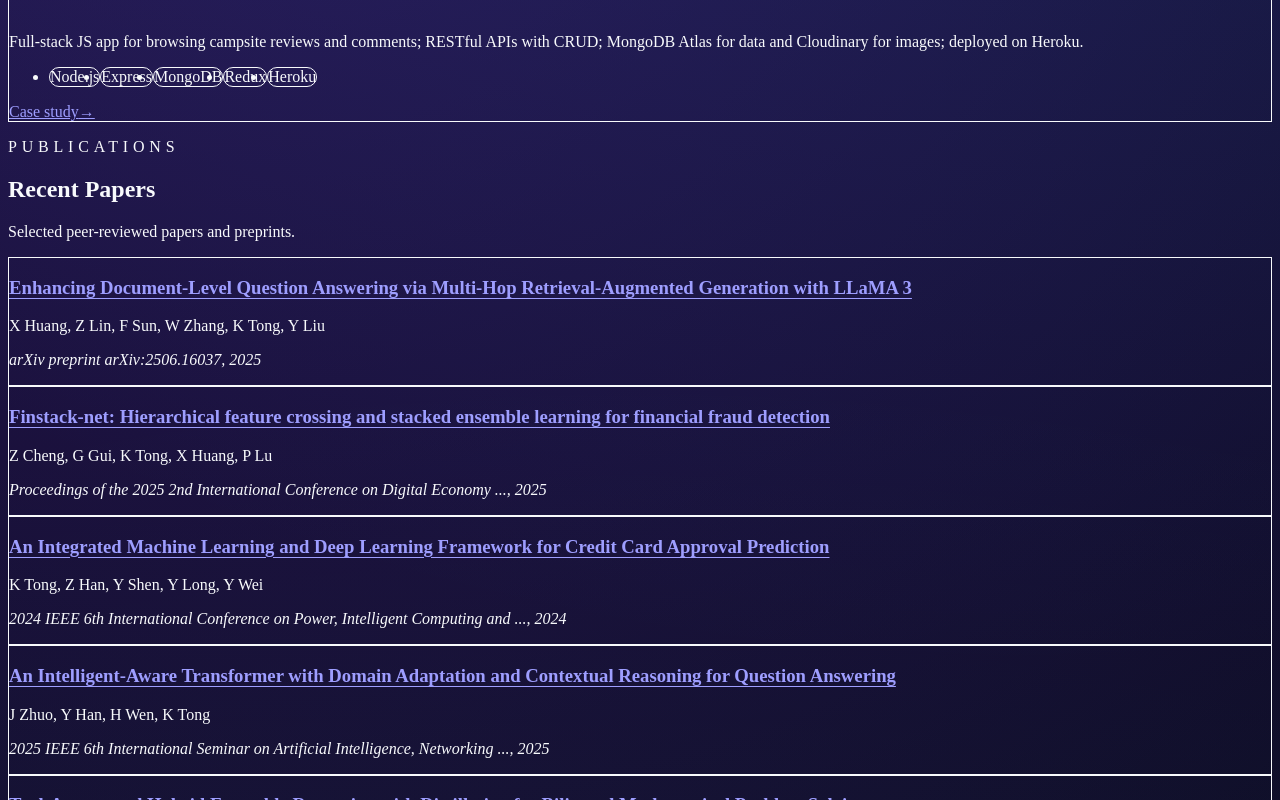
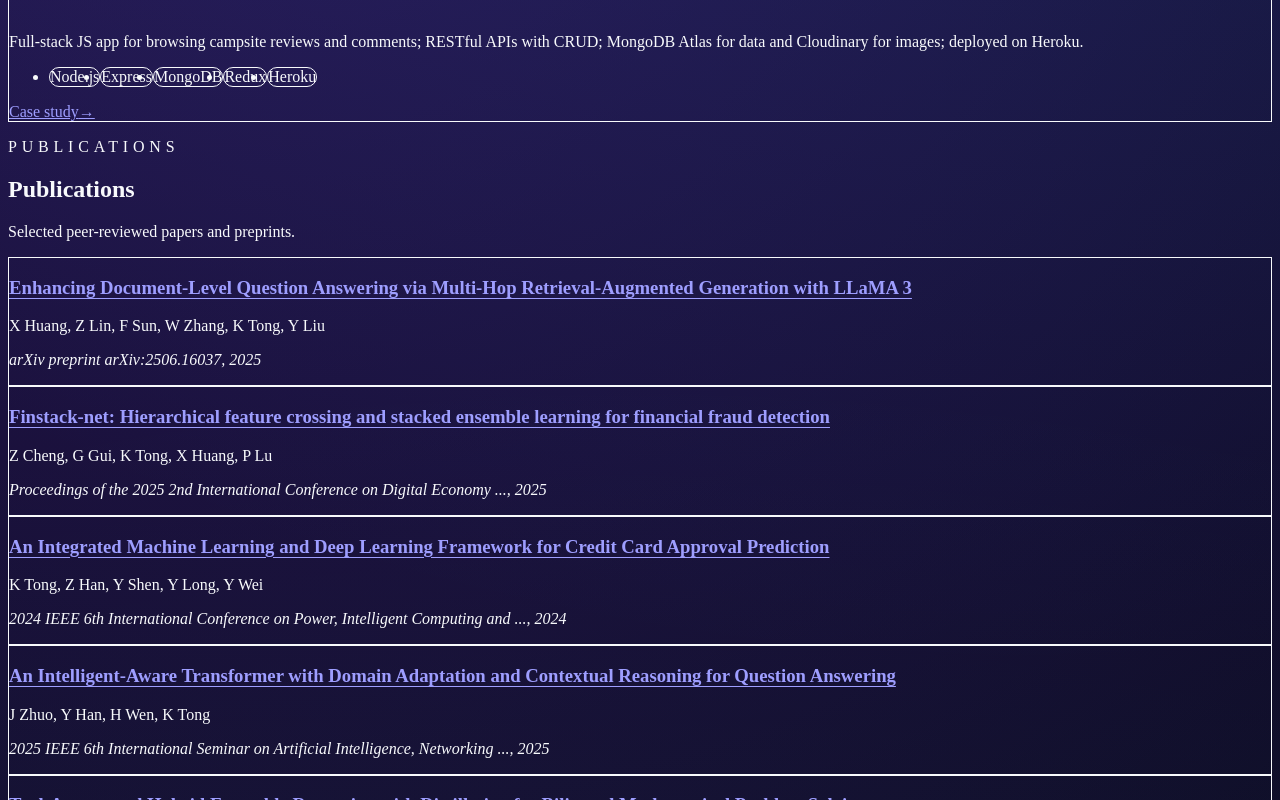
Before and after one commit to kejian-tong/kejian-tong.github.io, a Next.js app: page / in a window 1280 px wide. Shown: the part 1600-2400 px from the top of the page. Built offline with nearby package versions, Linux system fonts and the light colour scheme; no server answers.

Commit message:
feat: rename Papers to Publications, move data, clean up legacy files

```diff
--- a/src/app/components/layout/navbar.tsx
+++ b/src/app/components/layout/navbar.tsx
@@ -11,7 +11,7 @@ import { ThemeToggle } from "@/app/components/ui/theme-toggle";
 const navItems = [
   { label: "About", href: "/#about" },
   { label: "Projects", href: "/#projects" },
-  { label: "Papers", href: "/#papers" },
+  { label: "Publications", href: "/#publications" },
   { label: "Skills", href: "/#skills" },
   { label: "Education", href: "/#education" },
   // Writing hidden for now; placeholder kept in codebase.
@@ -37,7 +37,7 @@ export default function Navbar() {
     const ids = [
       "about",
       "projects",
-      "papers",
+      "publications",
       "skills",
       "education",
       "contact",
--- a/src/app/components/sections/papers.tsx
+++ b/src/app/components/sections/papers.tsx
@@ -1,64 +1,2 @@
-"use client";
-import React from "react";
-
-import Link from "next/link";
-
-import { papers } from "@/utils/data/papers-data";
-import { SectionHeading } from "@/app/components/ui/section-heading";
-import { FadeInView } from "@/app/components/ui/fade-in-view";
-import { motion } from "framer-motion";
-
-const Papers = () => {
-  return (
-    <section id="papers" className="scroll-mt-24">
-      <FadeInView>
-        <SectionHeading
-          eyebrow="Publications"
-          title="Recent Papers"
-          description="Selected peer-reviewed papers and preprints."
-        />
-      </FadeInView>
-
-      <div className="mt-8 grid gap-6">
-        {papers.map((paper, index) => (
-          <FadeInView key={index} delay={index * 0.06}>
-            <motion.article
-              initial={{ opacity: 0, y: 20 }}
-              whileInView={{ opacity: 1, y: 0 }}
-              viewport={{ once: true, margin: "-50px" }}
-              transition={{
-                duration: 0.6,
-                delay: index * 0.06,
-                ease: "easeOut",
-              }}
-              whileHover={{ scale: 1.03, y: -4 }}
-              className="group relative overflow-hidden rounded-3xl border border-white/10 bg-black/30 transition-shadow hover:shadow-xl hover:shadow-blue-500/20"
-            >
-              <div className="space-y-3 p-6">
-                <div>
-                  <h3 className="text-lg font-semibold text-white">
-                    <a
-                      href={paper.href}
-                      target="_blank"
-                      rel="noopener noreferrer"
-                      className="transition hover:text-slate-200 underline-offset-4 hover:underline"
-                    >
-                      {paper.title}
-                    </a>
-                  </h3>
-                </div>
-
-                <p className="text-sm text-white/70">{paper.authors}</p>
-                <p className="text-sm text-white/60 italic">
-                  {paper.publication}, {paper.year}
-                </p>
-              </div>
-            </motion.article>
-          </FadeInView>
-        ))}
-      </div>
-    </section>
-  );
-};
-
-export default Papers;
+// Deprecated compatibility re-export. Prefer importing from `publications`.
+export { default } from "./publications";
--- /dev/null
+++ b/src/app/components/sections/publications.tsx
@@ -0,0 +1,64 @@
+"use client";
+import React from "react";
+
+import Link from "next/link";
+
+import { publications } from "@/utils/data/publications-data";
+import { SectionHeading } from "@/app/components/ui/section-heading";
+import { FadeInView } from "@/app/components/ui/fade-in-view";
+import { motion } from "framer-motion";
+
+const Publications = () => {
+  return (
+    <section id="publications" className="scroll-mt-24">
+      <FadeInView>
+        <SectionHeading
+          eyebrow="Publications"
+          title="Publications"
+          description="Selected peer-reviewed papers and preprints."
+        />
+      </FadeInView>
+
+      <div className="mt-8 grid gap-6">
+        {publications.map((paper, index) => (
+          <FadeInView key={index} delay={index * 0.06}>
+            <motion.article
+              initial={{ opacity: 0, y: 20 }}
+              whileInView={{ opacity: 1, y: 0 }}
+              viewport={{ once: true, margin: "-50px" }}
+              transition={{
+                duration: 0.6,
+                delay: index * 0.06,
+                ease: "easeOut",
+              }}
+              whileHover={{ scale: 1.03, y: -4 }}
+              className="group relative overflow-hidden rounded-3xl border border-white/10 bg-black/30 transition-shadow hover:shadow-xl hover:shadow-blue-500/20"
+            >
+              <div className="space-y-3 p-6">
+                <div>
+                  <h3 className="text-lg font-semibold text-white">
+                    <a
+                      href={paper.href}
+                      target="_blank"
+                      rel="noopener noreferrer"
+                      className="transition hover:text-slate-200 underline-offset-4 hover:underline"
+                    >
+                      {paper.title}
+                    </a>
+                  </h3>
+                </div>
+
+                <p className="text-sm text-white/70">{paper.authors}</p>
+                <p className="text-sm text-white/60 italic">
+                  {paper.publication}, {paper.year}
+                </p>
+              </div>
+            </motion.article>
+          </FadeInView>
+        ))}
+      </div>
+    </section>
+  );
+};
+
+export default Publications;
--- a/src/app/page.tsx
+++ b/src/app/page.tsx
@@ -3,7 +3,7 @@ import HeroSection from "@/app/components/sections/hero";
 import AboutSection from "@/app/components/sections/about";
 import SkillsSection from "@/app/components/sections/skills";
 import ProjectsSection from "@/app/components/sections/projects";
-import PapersSection from "@/app/components/sections/papers";
+import PublicationsSection from "@/app/components/sections/publications";
 import EducationSection from "@/app/components/sections/education";
 import ContactSection from "@/app/components/sections/contact";
 import BlogSection, { type BlogPost } from "@/app/components/sections/blog";
@@ -57,7 +57,7 @@ export default async function HomePage() {
       <HeroSection />
       <AboutSection />
       <ProjectsSection />
-      <PapersSection />
+      <PublicationsSection />
       <SkillsSection />
       <EducationSection />
       {shouldShowBlog && <BlogSection posts={posts} />}
--- /dev/null
+++ b/src/utils/data/publications-data.ts
@@ -0,0 +1,60 @@
+import { Paper } from "@/utils/types/content";
+
+export const publications: Paper[] = [
+  {
+    title:
+      "Enhancing Document-Level Question Answering via Multi-Hop Retrieval-Augmented Generation with LLaMA 3",
+    authors: "X Huang, Z Lin, F Sun, W Zhang, K Tong, Y Liu",
+    publication: "arXiv preprint arXiv:2506.16037",
+    year: 2025,
+    citedBy: 25,
+    href: "https://scholar.google.com/citations?view_op=view_citation&hl=en&user=JUGvC_oAAAAJ&authuser=8&citation_for_view=JUGvC_oAAAAJ:_Qo2XoVZTnwC",
+  },
+  {
+    title:
+      "Finstack-net: Hierarchical feature crossing and stacked ensemble learning for financial fraud detection",
+    authors: "Z Cheng, G Gui, K Tong, X Huang, P Lu",
+    publication:
+      "Proceedings of the 2025 2nd International Conference on Digital Economy ...",
+    year: 2025,
+    citedBy: 15,
+    href: "https://dl.acm.org/doi/full/10.1145/3762249.3762318",
+  },
+  {
+    title:
+      "An Integrated Machine Learning and Deep Learning Framework for Credit Card Approval Prediction",
+    authors: "K Tong, Z Han, Y Shen, Y Long, Y Wei",
+    publication:
+      "2024 IEEE 6th International Conference on Power, Intelligent Computing and ...",
+    year: 2024,
+    citedBy: 12,
+    href: "https://ieeexplore.ieee.org/document/10795883",
+  },
+  {
+    title:
+      "An Intelligent-Aware Transformer with Domain Adaptation and Contextual Reasoning for Question Answering",
+    authors: "J Zhuo, Y Han, H Wen, K Tong",
+    publication:
+      "2025 IEEE 6th International Seminar on Artificial Intelligence, Networking ...",
+    year: 2025,
+    citedBy: 9,
+    href: "https://ieeexplore.ieee.org/document/11035860",
+  },
+  {
+    title:
+      "Tool-Augmented Hybrid Ensemble Reasoning with Distillation for Bilingual Mathematical Problem Solving",
+    authors: "P Lu, Y Zhang, H Zhang, J Zheng, K Tong, W Wu",
+    publication: "arXiv preprint arXiv:2512.19093",
+    year: 2025,
+    href: "https://scholar.google.com/citations?view_op=view_citation&hl=en&user=JUGvC_oAAAAJ&citation_for_view=JUGvC_oAAAAJ:bEWYMUwI8FkC",
+  },
+  {
+    title:
+      "Memory-Augmented Knowledge Fusion with Safety-Aware Decoding for Domain-Adaptive Question Answering",
+    authors: "L Fu, X Chen, K Gao, X Huang, K Tong",
+    publication:
+      "2025 6th International Conference on Machine Learning and Computer Application",
+    year: 2025,
+    href: "https://scholar.google.com/citations?view_op=view_citation&hl=en&user=JUGvC_oAAAAJ&citation_for_view=JUGvC_oAAAAJ:iH-uZ7U-co4C",
+  },
+];
```
Also changed, not shown: 1 other file (tests, documents, lock files or other folders).
